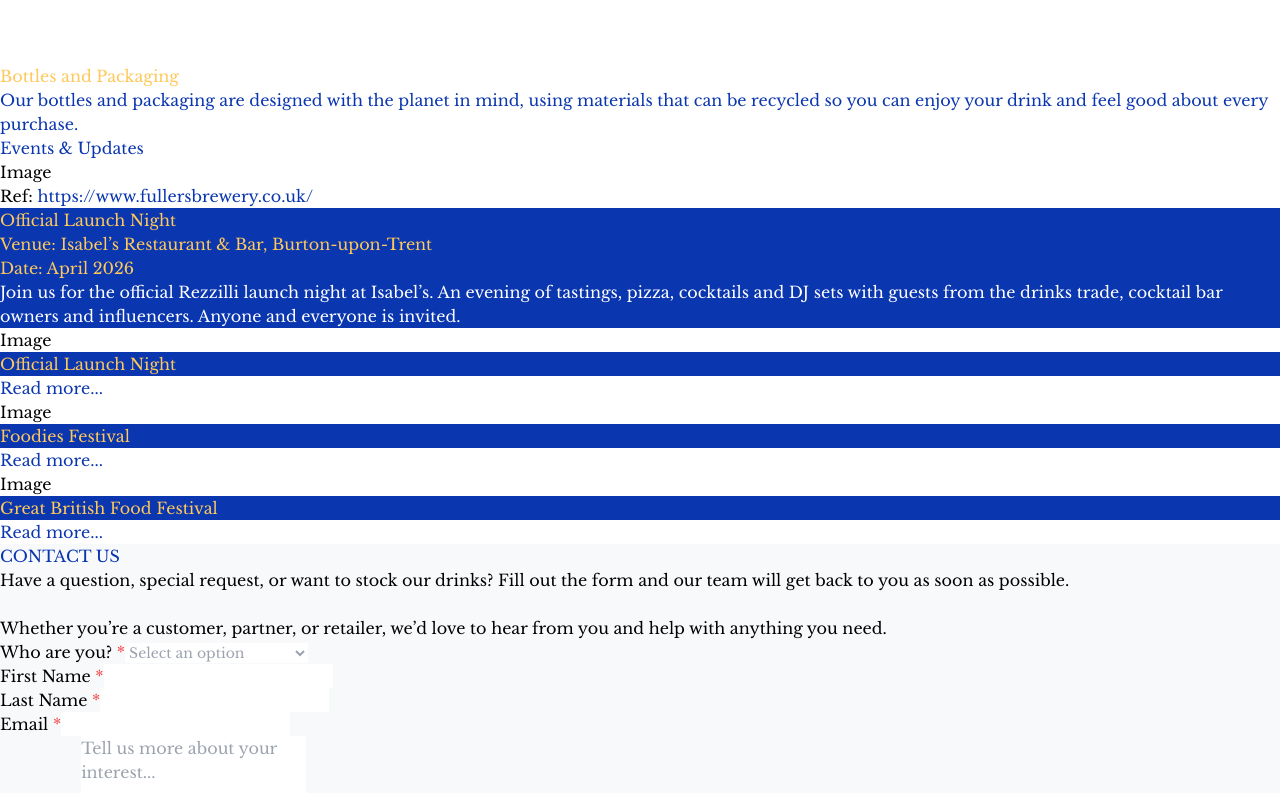
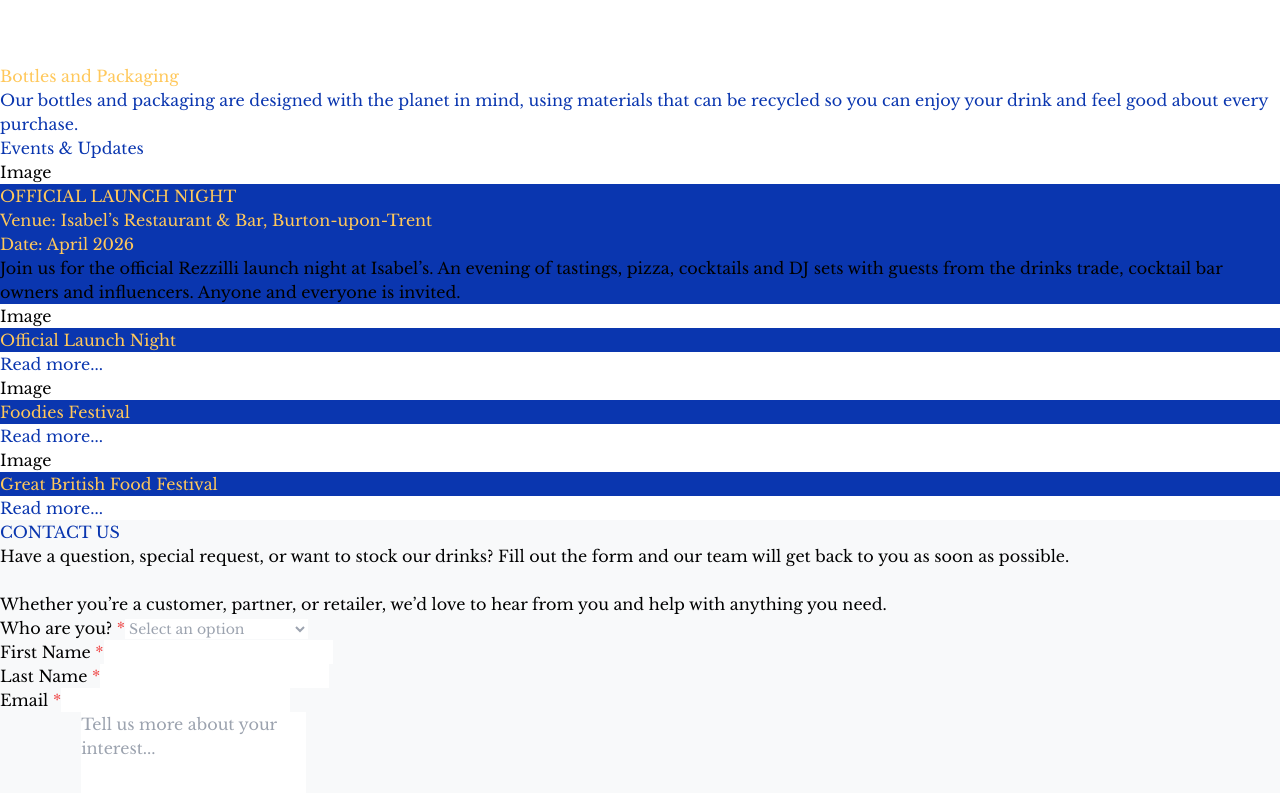
Before and after one commit to karma2912/rezzilli, a React (Vite) app: page / in a window 1280 px wide. Shown: the part 6480-7273 px from the top of the page. Built offline with nearby package versions, Linux system fonts and the light colour scheme.

Commit message:
updated events section

```diff
--- a/src/App.tsx
+++ b/src/App.tsx
@@ -249,7 +249,6 @@ function App() {
         <Carousel images={carouselImages} />
       </section>
 
-      {/* From Mama's Kitchen Section */}
       <section
         id="origins"
         className="w-full px-4 md:px-6 py-12 md:py-16"
@@ -295,7 +294,6 @@ function App() {
         style={{ backgroundColor: "#ffffff" }}
       >
         <div className="max-w-6xl mx-auto px-4 md:px-8">
-          {/* Section Title */}
           <h2
             className="text-center text-[26px] md:text-[32px] font-bold mb-8 uppercase tracking-wide"
             style={{ color: "#0a36af" }}
@@ -303,11 +301,8 @@ function App() {
             Why Rezzilli?
           </h2>
 
-          {/* 3-Column Features Grid */}
           <div className="grid grid-cols-1 md:grid-cols-3 gap-12 md:gap-16 lg:gap-20">
-            {/* Feature 1: Real Sicilian Lemon */}
             <div className="flex flex-col items-center text-center">
-              {/* NOTE: Update src with your lemon icon image */}
               <div className="h-40 md:h-48 flex items-center justify-center mb-6">
                 <img
                   src="/image10.png"
@@ -332,9 +327,7 @@ function App() {
               </p>
             </div>
 
-            {/* Feature 2: No Added Sugar */}
             <div className="flex flex-col items-center text-center">
-              {/* NOTE: Update src with your no sugar icon image */}
               <div className="h-40 md:h-48 flex items-center justify-center mb-6">
                 <img
                   src="/image8.png"
@@ -357,10 +350,7 @@ function App() {
                 our ingredients shine through in every drop.
               </p>
             </div>
-
-            {/* Feature 3: Bottles and Packaging */}
             <div className="flex flex-col items-center text-center">
-              {/* NOTE: Update src with your recycle icon image */}
               <div className="h-40 md:h-48 flex items-center justify-center mb-6">
                 <img
                   src="/image9.png"
@@ -389,7 +379,7 @@ function App() {
 
      <section
         id="events"
-        className="w-full py-12 md:py-16 bg-white"
+        className="w-full py-12 md:py-16 bg-white mt-24 md:mt-32"
       >
         <div className="max-w-7xl mx-auto px-4 sm:px-6 md:px-8 mb-12">
           <h2
@@ -399,63 +389,43 @@ function App() {
             Events & Updates
           </h2>
         </div>
-
-        <div className="flex flex-col md:flex-row w-full items-stretch">
-          <div className="w-full md:w-1/2 flex flex-col items-center justify-center p-8 md:p-12">
-            <div className="w-[250px] h-[250px] md:w-[300px] md:h-[300px] bg-white border-2 border-gray-200 flex items-center justify-center shadow-lg">
-              <span className="text-black text-[15px] font-medium">Image</span>
+        <div className="flex flex-col md:flex-row w-full items-stretch min-h-[500px] md:min-h-[800px]">
+          <div className="w-full md:w-1/2 flex flex-col items-center justify-center p-8 md:p-12 bg-gray-100">
+           Image
           </div>
-            <p className="mt-4 text-[13px] md:text-[14px] text-gray-700">
-              Ref:{" "}
-              <a
-                href="https://www.fullersbrewery.co.uk/"
-                target="_blank"
-                rel="noopener noreferrer"
-                className="hover:underline font-medium"
-                style={{ color: "#0a36af" }}
-              >
-                https://www.fullersbrewery.co.uk/
-              </a>
-            </p>
-          </div>
-
-         <div className="w-full md:w-1/2 flex items-center justify-start p-4 md:pl-8 lg:pl-12">
           <div
-              className="w-full md:w-[70%] p-8 md:p-12 flex flex-col justify-center text-center min-h-[400px] md:min-h-[450px] shadow-2xl"
+            className="w-full md:w-1/2 p-10 md:p-16 lg:px-24 flex flex-col items-center justify-center text-center"
             style={{ backgroundColor: "#0a36af" }}
           >
             <h3
-                className="text-[22px] md:text-[26px] font-bold mb-6 uppercase"
+              className="text-[28px] md:text-[34px] font-bold mb-6 uppercase text-center"
               style={{ color: "#ffc85b" }}
             >
-                Official Launch Night
+              OFFICIAL LAUNCH NIGHT
             </h3>
 
             <p
-                className="text-[16px] md:text-[18px] font-bold mb-4"
+              className="text-[16px] md:text-[18px] font-medium mb-4 uppercase text-center"
               style={{ color: "#ffc85b" }}
             >
               Venue: Isabel’s Restaurant & Bar, Burton-upon-Trent
             </p>
 
             <p
-                className="text-[16px] md:text-[18px] font-bold mb-8"
+              className="text-[16px] md:text-[18px] font-medium mb-8 uppercase text-center"
               style={{ color: "#ffc85b" }}
             >
               Date: April 2026
             </p>
 
             <p
-                className="text-[15px] leading-relaxed mx-auto max-w-lg"
-                style={{ color: "#ffffff" }}
+              className="text-[15px] leading-relaxed mx-auto max-w-lg text-center text-white"
             >
               Join us for the official Rezzilli launch night at Isabel’s. An
               evening of tastings, pizza, cocktails and DJ sets with guests
               from the drinks trade, cocktail bar owners and influencers.
               Anyone and everyone is invited.
             </p>
-            </div>
-
           </div>
         </div>
 
@@ -506,7 +476,6 @@ function App() {
                 </button>
               </div>
             </div>
-
           </div>
         </div>
       </section>
@@ -1156,7 +1125,6 @@ function App() {
         </div>
       )}
 
-      {/* Alcohol and Safe Use Modal */}
       {showAlcoholPolicy && (
         <div className="fixed inset-0 z-50 flex items-center justify-center p-2 md:p-4 bg-black bg-opacity-50">
           <div className="bg-white rounded-lg shadow-xl max-w-4xl w-full max-h-[90vh] overflow-y-auto">
```
Lines whose indentation alone changed are shown as unchanged.
